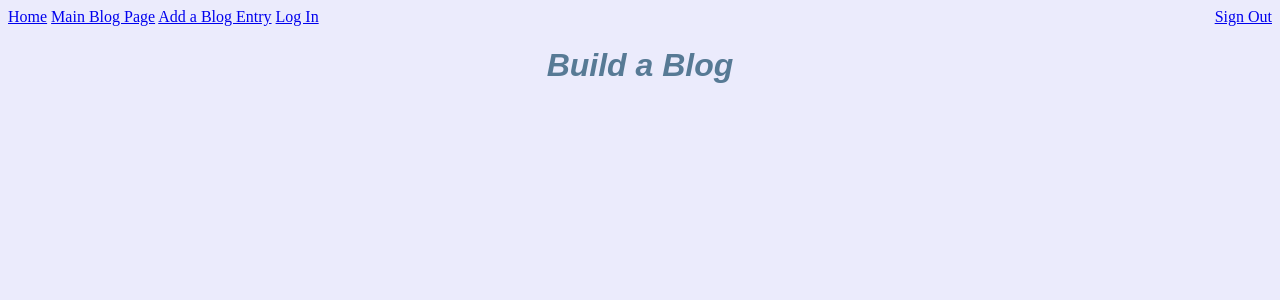
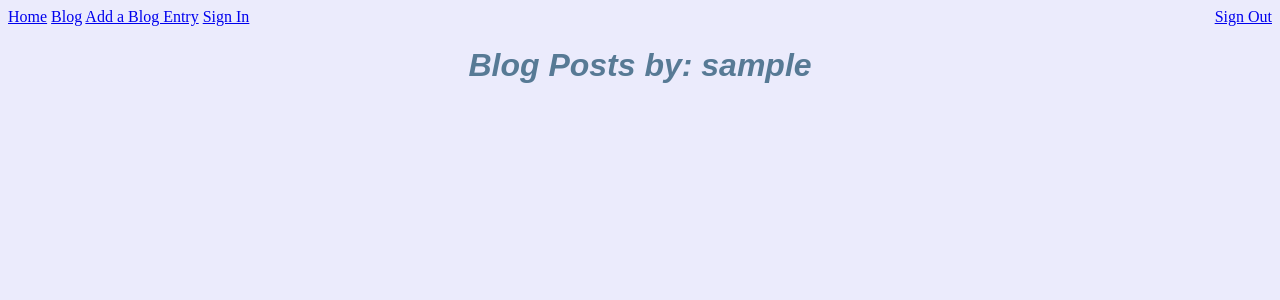
Before and after one commit to smoothcjb/Blogz, a Flask app: page /blog?user=1 in a window 1280 px wide. Shown: the top 300 px of the page. Run offline with Flask 2, Linux system fonts and the light colour scheme; the visitor is signed in with stand-in values (Sample User, id 1); data comes from the database, SQL or seed files in the repository; data that the repository does not hold is empty.

Commit message:
Checkpoint 2

```diff
--- a/main.py
+++ b/main.py
@@ -38,7 +38,7 @@ class User(db.Model) :
 
 @app.before_request
 def require_login():
-    allowed_routes= ['login', 'signup', 'main_blog', 'index']
+    allowed_routes= ['login', 'signup', 'blog', 'index']
     if request.endpoint not in allowed_routes and 'username' not in session:
         flash("Login required.",'error')
         return redirect('/login')
@@ -58,11 +58,11 @@ def new_post():
         pub_date = datetime.now()
         new_post = Blog(title,message, owner, pub_date)
         if re.search('\w',message) and not re.search('\w',title):
-            return render_template('newpost.html', page_title="Add a Blog Entry", title_error=title_error, title=title, message=message)
+            return render_template('newpost.html', title_error=title_error, title=title, message=message)
         elif not re.search('\w',title):
-            return render_template('newpost.html', page_title="Add a Blog Entry", title_error=title_error, body_error=body_error, title=title, message=message)
+            return render_template('newpost.html', title_error=title_error, body_error=body_error, title=title, message=message)
         elif not re.search('\w',message):
-            return render_template('newpost.html', page_title="Add a Blog Entry", body_error=body_error, title=title, message=message)
+            return render_template('newpost.html', body_error=body_error, title=title, message=message)
         else:
             db.session.add(new_post)
             db.session.commit()
@@ -70,20 +70,28 @@ def new_post():
         for blog in blog_posts:
             id = blog.id
         return redirect('/blog?id={0}'.format(id))
-    return render_template('newpost.html', page_title="Add a Blog Entry")
+    return render_template('newpost.html')
 
 @app.route('/blog')
-def main_blog():
-    blog_posts = ''
+def blog():
     id = request.args.get('id')
+    user_id = request.args.get('user')
+    blog_posts = Blog.query.all()
     if id != None:
         blog_post = Blog.query.get(id)
         title = blog_post.title
         message = blog_post.message
-        return render_template('display.html', id=id, title=title, message=message)
+        owner_id = blog_post.owner_id
+        date = blog_post.pub_date
+        owner = blog_post.owner.username
+        return render_template('display.html', id=id, title=title, message=message, owner_id=owner_id, owner=owner, date=date)
+    elif user_id != None:
+        id = user_id
+        blogger = User.query.filter_by(id=id).first()
+        username = blogger.username
+        return render_template('blogger.html', blogger=blogger, id=id, username=username)
     else:
-        blog_posts = Blog.query.all()
-        return render_template('blog.html', page_title='Build a Blog', blog_posts=blog_posts)
+        return render_template('blog.html', blog_posts=blog_posts)
 
 @app.route('/login', methods=['POST','GET'])
 def login():
@@ -128,13 +136,23 @@ def signup():
             flash('Username already taken.','error')
     return render_template('signup.html')
 
+@app.route('/')
+def index():
+    bloggers = User.query.all()
+    return render_template('index.html', page_title = "Bloggers", bloggers=bloggers)
+
+
 @app.route('/logout')
 def logout():
     del session['username']
     flash('You have signed out successfully.','status')
     return redirect('/blog')
 
-
+@app.route('/test')
+def test():
+    username = "Scarface"
+    blogger = User.query.filter_by(username=username).first()
+    return render_template('blogger.html', blogger=blogger, username=username)
 
 if __name__ == '__main__':
     app.run()
--- a/templates/base.html
+++ b/templates/base.html
@@ -1,7 +1,6 @@
 <!DOCTYPE html>
 <html>
 <head>
-    <title>{{page_title}}</title>
     <style>
     h1{
           text-align: center;
@@ -23,7 +22,7 @@
         font-style: italic;
     }
 
-    h6{
+    h5{
         font-style: italic;
         color: darkgrey;
     }
@@ -41,15 +40,18 @@ a:active {
     text-decoration: underline;
   }
 
-
+#login{
+    background-color: rgb(66, 209, 66);
+    color: #fff;
+}
 
     </style>
 </head>
 <body>
         <a href ='/'>Home</a>
-        <a href="{{url_for('main_blog')}}">Main Blog Page</a>
+        <a href="{{url_for('blog')}}">Blog</a>
         <a href = '/newpost'>Add a Blog Entry</a>
-        <a href = '/login'>Log In</a>
+        <a href = '/login'>Sign In</a>
         <a style ="float: right;" href = '/logout'>Sign Out</a>
     <div>
         {% with messages = get_flashed_messages(with_categories=True)%}
--- a/templates/blog.html
+++ b/templates/blog.html
@@ -3,13 +3,13 @@
 
 {% block content %}
 
-<h1>Build a Blog</h1>
+<h1>Blog Posts</h1>
 
   {% for blog in blog_posts %}
 
-  <h2><a href= "{{url_for('main_blog', id=blog.id)}}">{{blog.title}}</a></h2>
+  <h2><a href= "{{url_for('blog', id=blog.id)}}">{{blog.title}}</a></h2>
   <p>{{blog.message}}</p>
-  <h6>Published on {{blog.pub_date}}.</h6>
+  <h5>Published by <a href = "{{url_for('blog', user=blog.owner_id)}}">{{blog.owner.username}}</a> on {{blog.pub_date}}.</h5>
   <hr />
 
   {% endfor %}
--- /dev/null
+++ b/templates/blogger.html
@@ -0,0 +1,19 @@
+{% extends 'base.html' %}
+{% block content %}
+
+<h1> Blog Posts by: {{username}}</h1>
+
+{% for blog in blogger.blogs %}
+
+  <h6 hidden>{{blog.owner_id}}</h6>
+  <h2><a href= "{{url_for('blog', id=blog.id)}}">{{blog.title}}</a></h2>
+  <p>{{blog.message}}</p>
+  <h6>Published on {{blog.pub_date}}.</h6>
+  <hr />
+
+  {% endfor %}
+
+
+
+
+{% endblock %}
--- a/templates/display.html
+++ b/templates/display.html
@@ -5,7 +5,7 @@
 <h6 hidden>{{id}}</h6>
 <h1>{{title}}</h1>
 <p>{{message}}</p>
-
+<h5>Published by <a href = "{{url_for('blog', user=owner_id)}}">{{owner}}</a> on {{date}}.</h5>
 
 
 
--- a/templates/login.html
+++ b/templates/login.html
@@ -18,6 +18,6 @@
             </td>
         </tr>
     </table>
-    <input type="submit" value="Login">
+    <input id='login' type="submit" value="Sign In">
 </form>
 {% endblock %}
```
Also changed, not shown: templates/index.html (added, +14 -0 lines).
